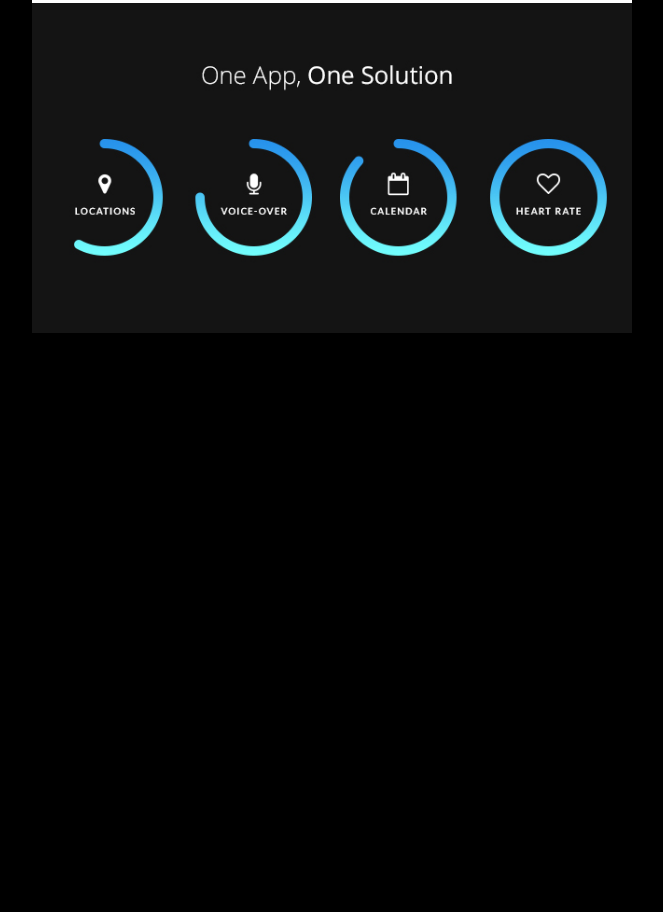
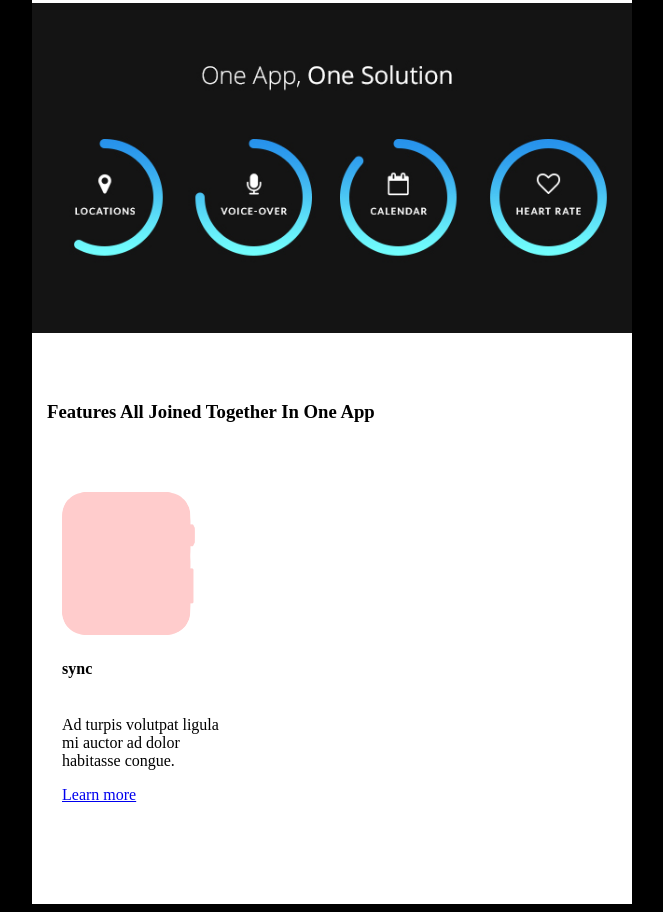
Before and after one commit to rebelcl0ud/email, a plain HTML site: page public/index.html in a window 1280 px wide. Shown: the part 1437-2349 px from the top of the page, without its empty margins (308-971 px from the left). Before the commit the page ends 1778 px from the top, so only its background shows below. Drawn offline with nearby package versions, Linux system fonts and the light colour scheme.

Commit message:
add: 5 row head copy  1st column FEATURE: SYNC

```diff
--- a/public/index.html
+++ b/public/index.html
@@ -211,11 +211,47 @@
 					</td>
 				</tr>
 				<!-- end of 4th row -->
-				<!-- start of 5th row -->
+				<!-- start of 5th row | Features -->
 				<tr>
-					<td></td>
+					<td>
+						<table class="section-5" width="100%" align="left" cellspacing="0" cellpadding="0" border="0" style="padding: 50px 15px 50px 15px; background: white;">
+							<tr>
+								<td>
+									<h3>Features All Joined Together In One App</h3>
+								</td>
+							</tr>
+							<!-- 5th row | sync col -->
+							<tr>
+								<td>
+									<table class="section-5" width="33.33%" align="left" cellspacing="0" cellpadding="0" border="0" style="padding: 50px 15px 50px 15px; background: white;">
+										<tr>
+											<td>
+												<img src="/img/watch_screen.png">
+											</td>
+										</tr>
+										<tr>
+											<td>
+												<h4>sync</h4>
+											</td>
+										</tr>
+										<tr>
+											<td>
+												<p>Ad turpis volutpat ligula mi auctor ad dolor habitasse congue.</p>
+											</td>
+										</tr>
+										<tr>
+											<td>
+												<a href="#">Learn more</a>
+											</td>
+										</tr>
+									</table>
+								</td>
+							</tr>
+							<!-- end 5th row | sync col -->
+						</table>
+					</td>
 				</tr>
-				<!-- end of 5th row -->
+				<!-- end of 5th row | Features-->
 				<!-- start of 6th row -->
 				<tr>
 					<td></td>
```
